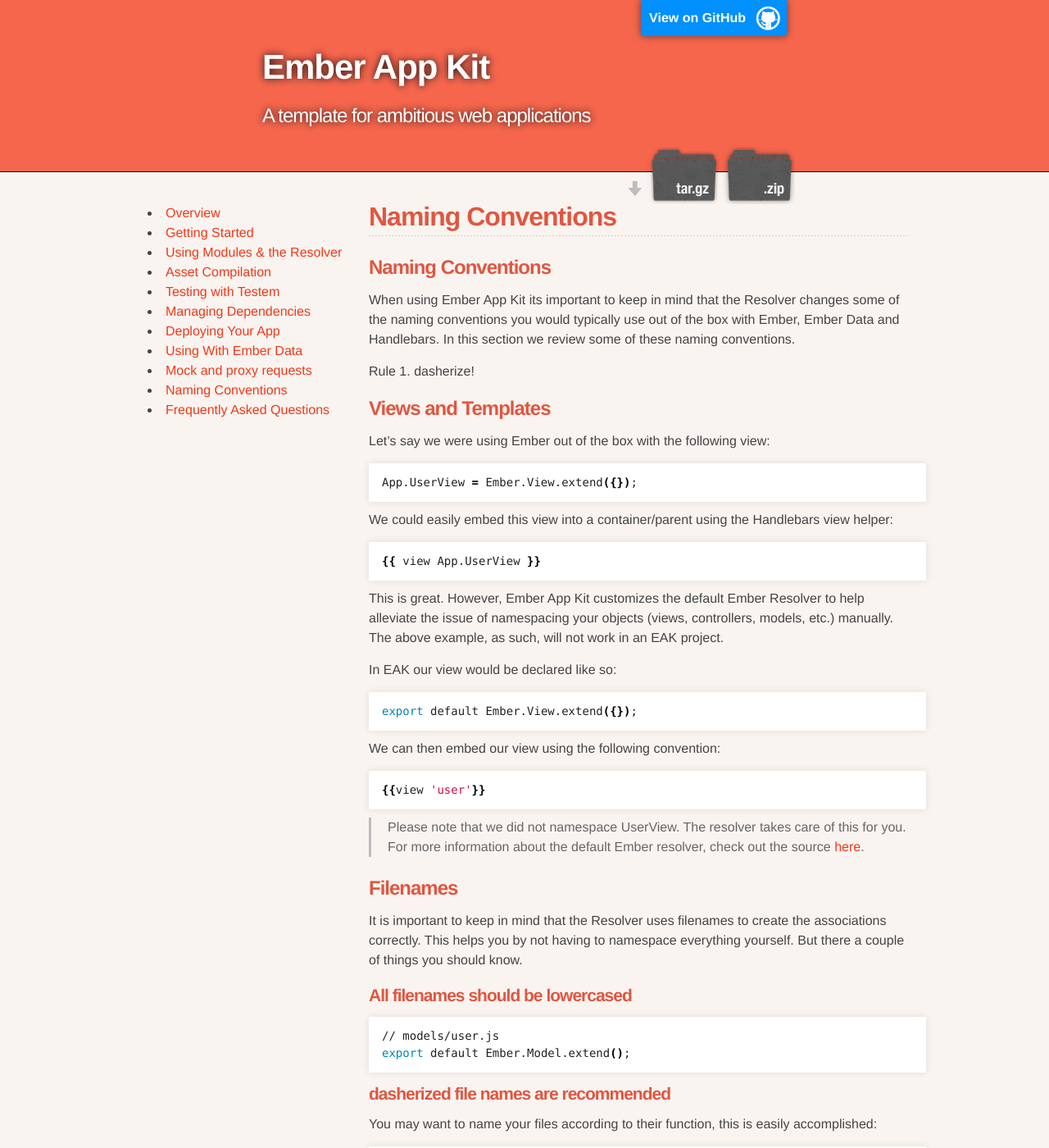
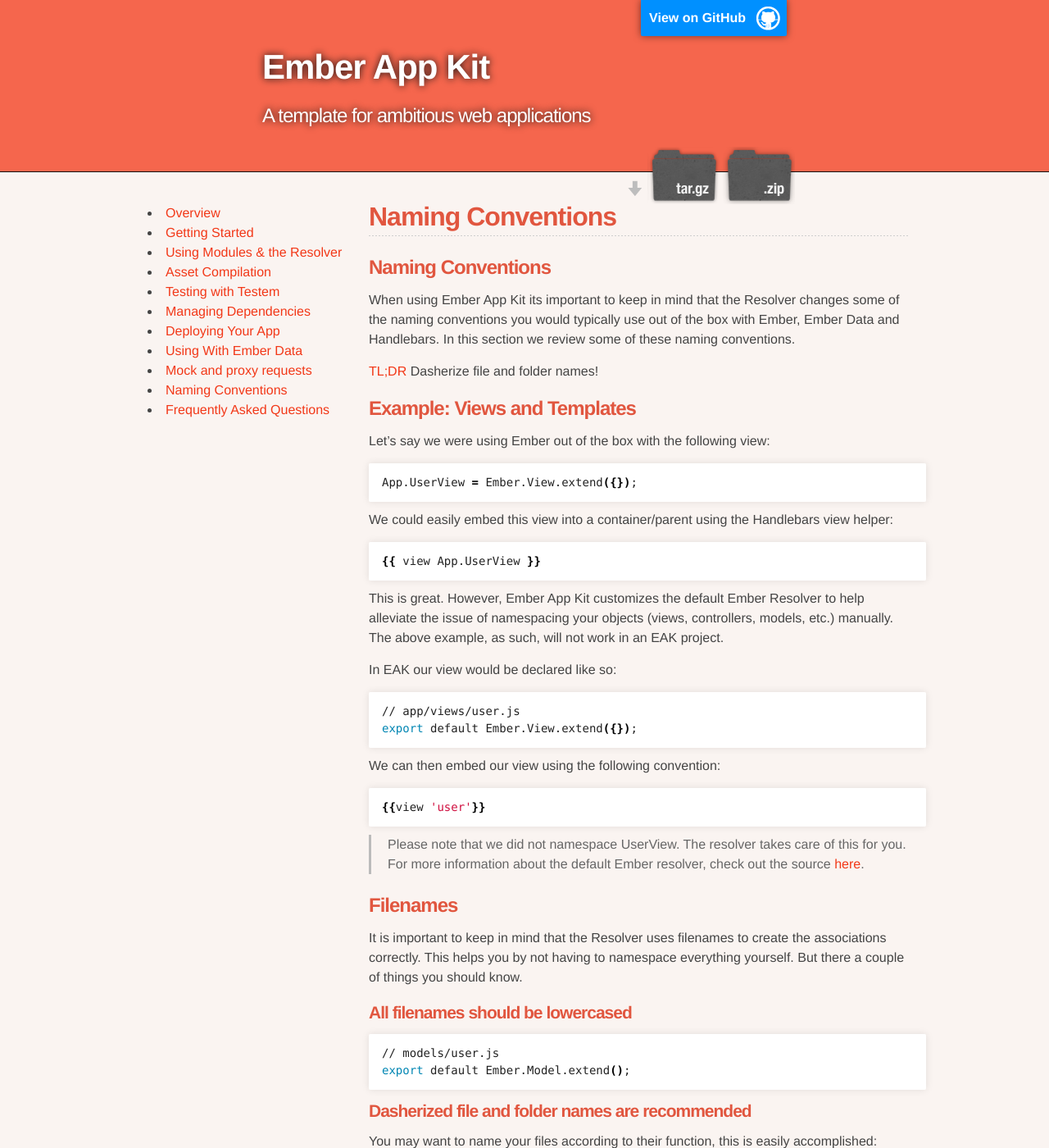
Before and after one commit to stefanpenner/ember-app-kit, a Jekyll site: the page built from guides/naming-conventions.md, in a window 1280 px wide and 1400 px high. Shown: the whole window at 82% size. Built offline with Jekyll 4.4.1, drawn with Linux system fonts in a browser that asks for light colours; some of the changed text lies outside the part shown.

Commit message:
Little changes to style guide

```diff
--- a/guides/naming-conventions.md
+++ b/guides/naming-conventions.md
@@ -6,9 +6,9 @@
 ### Naming Conventions
 When using Ember App Kit its important to keep in mind that the Resolver changes some of the naming conventions you would typically use out of the box with Ember, Ember Data and Handlebars. In this section we review some of these naming conventions.
 
-Rule 1. dasherize!
+[TL;DR](http://www.urbandictionary.com/define.php?term=tl%3Bdr) Dasherize file and folder names!
 
-### Views and Templates
+### Example: Views and Templates
 
 Let's say we were using Ember out of the box with the following view:
 
@@ -29,6 +29,7 @@
 In EAK our view would be declared like so:
 
 {% highlight sh %}
+// app/views/user.js
 export default Ember.View.extend({});
 {% endhighlight %}
 
@@ -53,7 +54,7 @@
 export default Ember.Model.extend();
 {% endhighlight %}
 
-#### dasherized file names are recommended
+#### Dasherized file and folder names are recommended
 
 You may want to name your files according to their function, this is easily accomplished:
 
@@ -93,3 +94,14 @@
 // controller/posts/comment-thread.js -> controller:posts/comment-thread
 epxport default Ember.Controller.extend();
 {% endhighlight %}
+
+### Overview
+- Dashes
+  - file names
+  - folder names
+  - html tags/ember components
+  - CSS classes
+  - URLs
+- camelCase
+  - JavaScript
+  - JSON
```
Also changed, not shown: other parts of guides/naming-conventions.md (+1 -1 lines).
